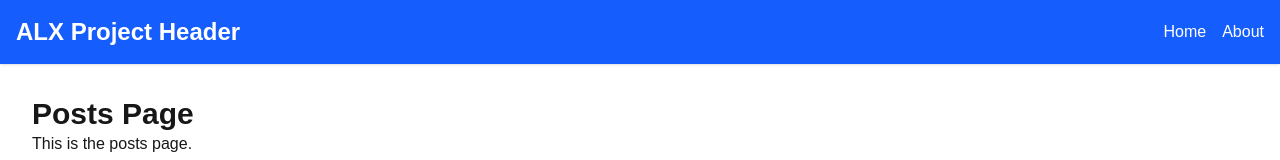
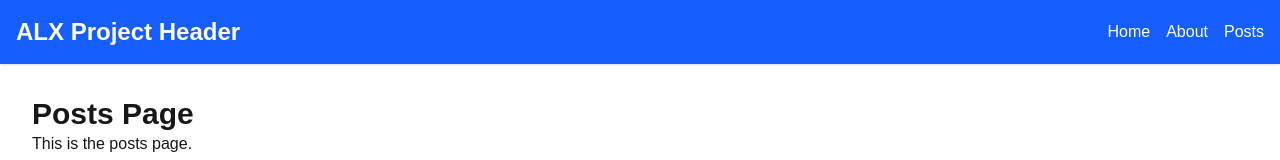
Before and after one commit to joelanarba/alx-project-0x02-setup, a Next.js app in the folder alx-project-0x02/: page /posts in a window 1280 px wide. Shown: the top 160 px of the page. Built offline with nearby package versions, Linux system fonts and the light colour scheme.

Commit message:
fix: add missing /posts navigation link to Header component

```diff
--- a/alx-project-0x02/components/layout/Header.tsx
+++ b/alx-project-0x02/components/layout/Header.tsx
@@ -16,6 +16,11 @@ const Header = () => {
               About
             </Link>
           </li>
+          <li>
+            <Link href="/posts" className="hover:underline">
+              Posts
+            </Link>
+          </li>
         </ul>
       </nav>
     </header>
```
